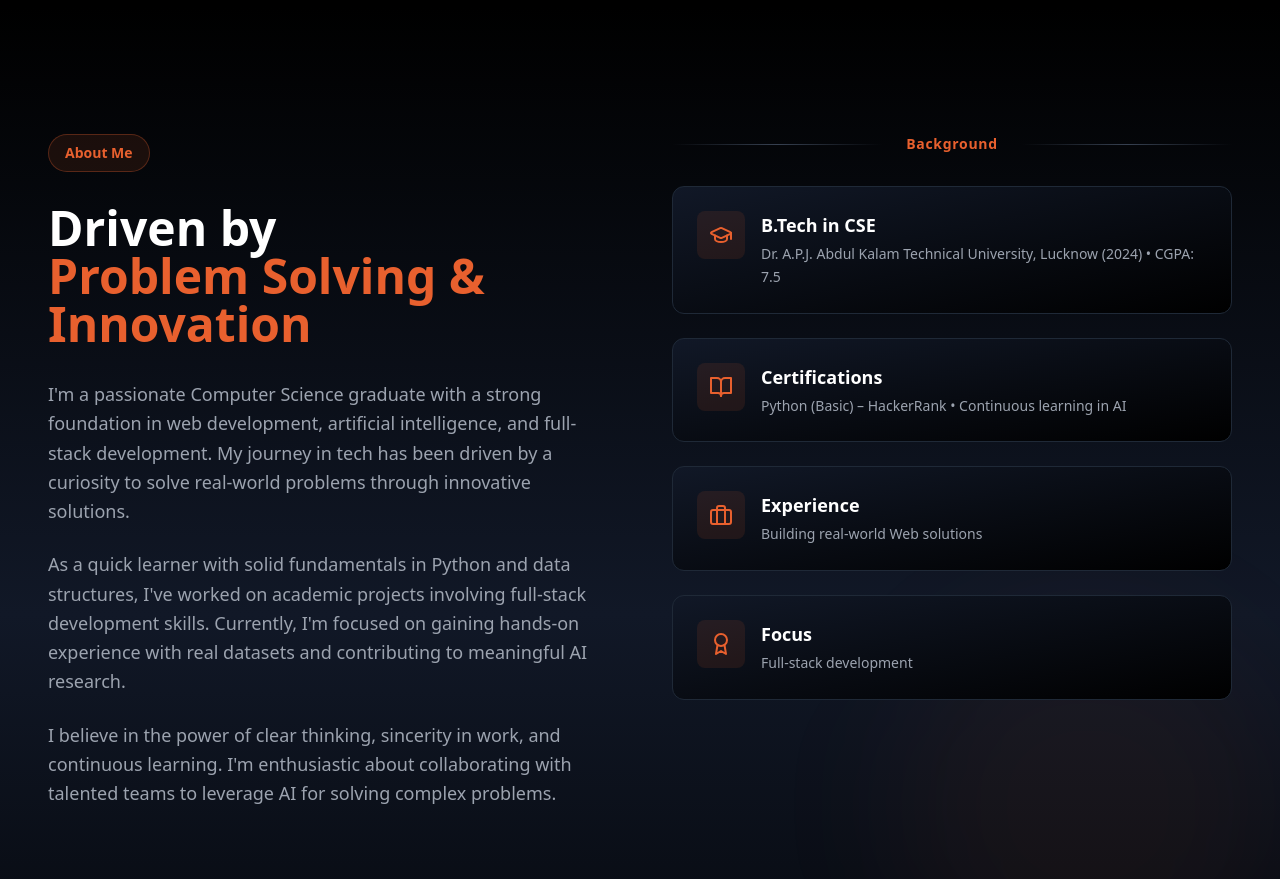
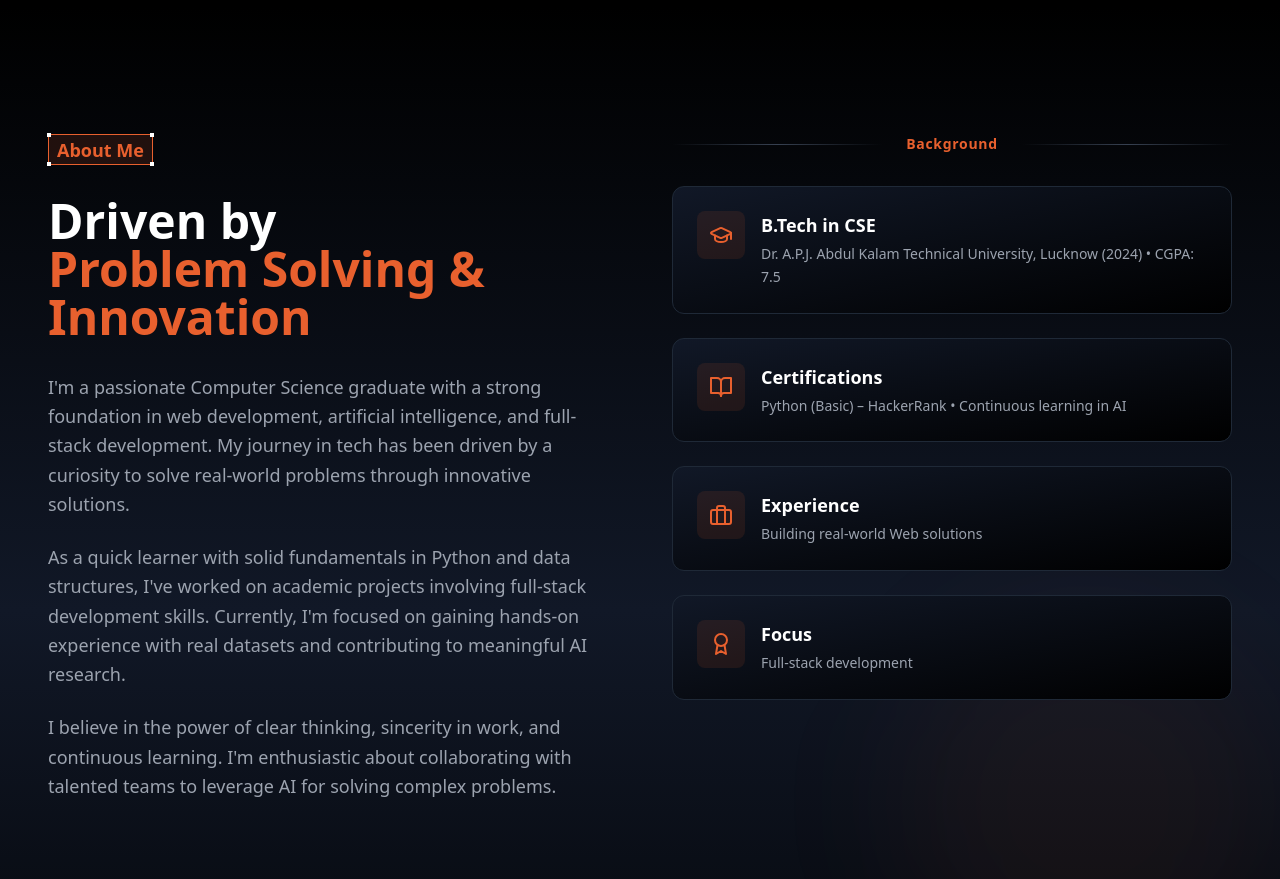
Before and after one commit to jatinhasiwal/jatin-website, a React (Vite) app: page / in a window 1280 px wide. Shown: the part 2000-2879 px from the top of the page. Built offline with nearby package versions, Linux system fonts and the light colour scheme.

Commit message:
Refactor About component layout and styling

```diff
--- a/src/components/About.tsx
+++ b/src/components/About.tsx
@@ -35,11 +35,17 @@ export default function About() {
 
       <div className="relative max-w-7xl mx-auto px-6 lg:px-12">
         <div className="grid lg:grid-cols-2 gap-16 items-start">
-
           {/* LEFT COLUMN: About Text */}
           <div className="space-y-8">
-            <div className="inline-block bg-[#E8602E]/10 border border-[#E8602E]/30 text-[#E8602E] px-4 py-2 rounded-full text-sm font-semibold">
+            <div className="relative w-fit mx-auto font-semibold text-lg text-[#E8602E]  bg-[#E8602E21] inline-block border border-[#E8602E] px-2 font-machina pt-[.06rem]">
               About Me
+              <span className="absolute aspect-square h-1  bg-white z-10 top-0 left-0 -translate-x-1/2 -translate-y-1/2"></span>
+              {/* Top Right Dot */}
+              <span className="absolute aspect-square h-1  bg-white z-10 top-0 right-0 translate-x-1/2 -translate-y-1/2"></span>
+              {/* Bottom Right Dot */}
+              <span className="corner-dot-br absolute aspect-square h-1 bg-white z-10 bottom-0 right-0 translate-x-1/2 translate-y-1/2"></span>
+              {/* Bottom Left Dot */}
+              <span className="absolute aspect-square h-1 bg-white bottom-0 left-0 -translate-x-1/2 translate-y-1/2"></span>
             </div>
 
             <h2 className="text-4xl lg:text-5xl font-bold text-white leading-tight">
@@ -59,10 +65,10 @@ export default function About() {
               </p>
               <p>
                 As a quick learner with solid fundamentals in Python and data
-                structures, I've worked on academic projects involving full-stack
-                development skills. Currently, I'm focused on gaining hands-on
-                experience with real datasets and contributing to meaningful AI
-                research.
+                structures, I've worked on academic projects involving
+                full-stack development skills. Currently, I'm focused on gaining
+                hands-on experience with real datasets and contributing to
+                meaningful AI research.
               </p>
               <p>
                 I believe in the power of clear thinking, sincerity in work, and
@@ -77,7 +83,9 @@ export default function About() {
             {/* Divider (Now acts as a header for the right column on Desktop) */}
             <div className="flex items-center gap-6">
               <div className="h-px flex-1 bg-gradient-to-r from-transparent via-gray-700 to-transparent"></div>
-              <span className="text-[#E8602E] font-semibold tracking-wider text-sm">Background</span>
+              <span className="text-[#E8602E] font-semibold tracking-wider text-sm">
+                Background
+              </span>
               <div className="h-px flex-1 bg-gradient-to-r from-transparent via-gray-700 to-transparent"></div>
             </div>
 
```
